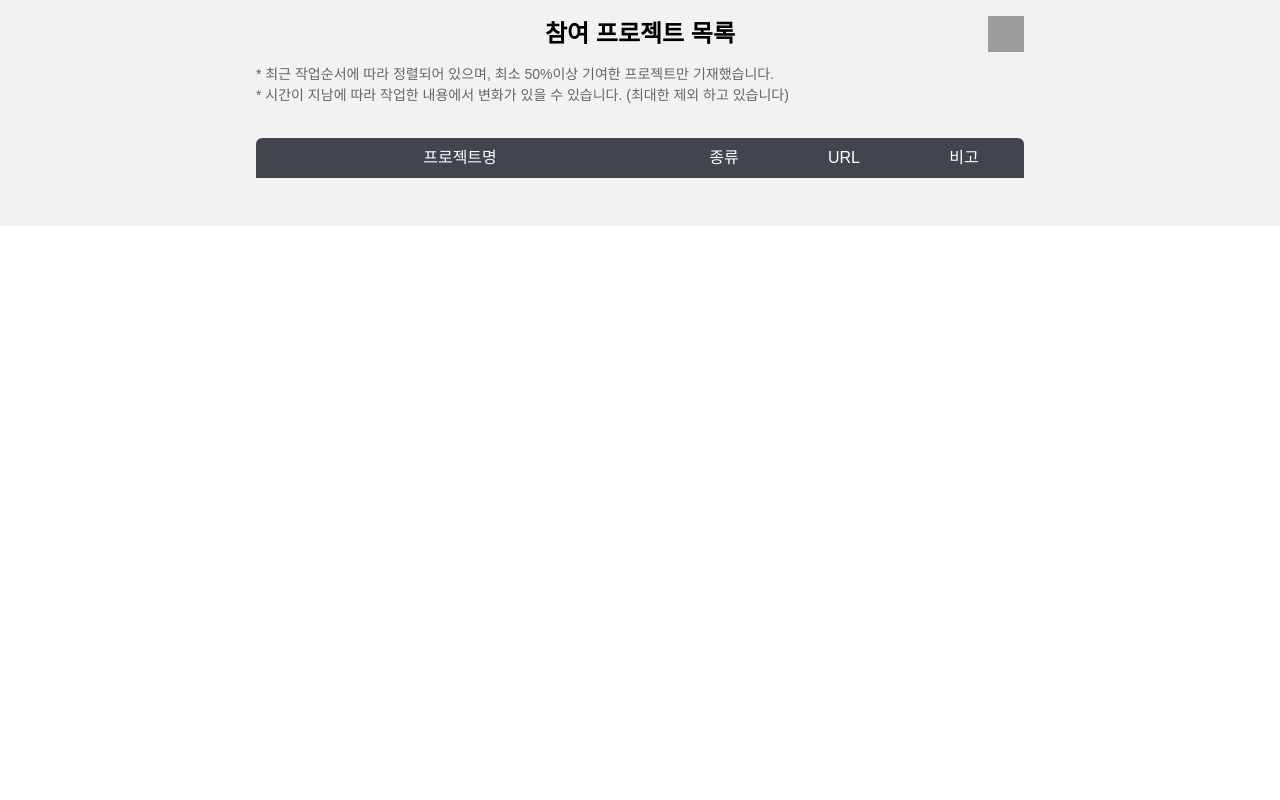
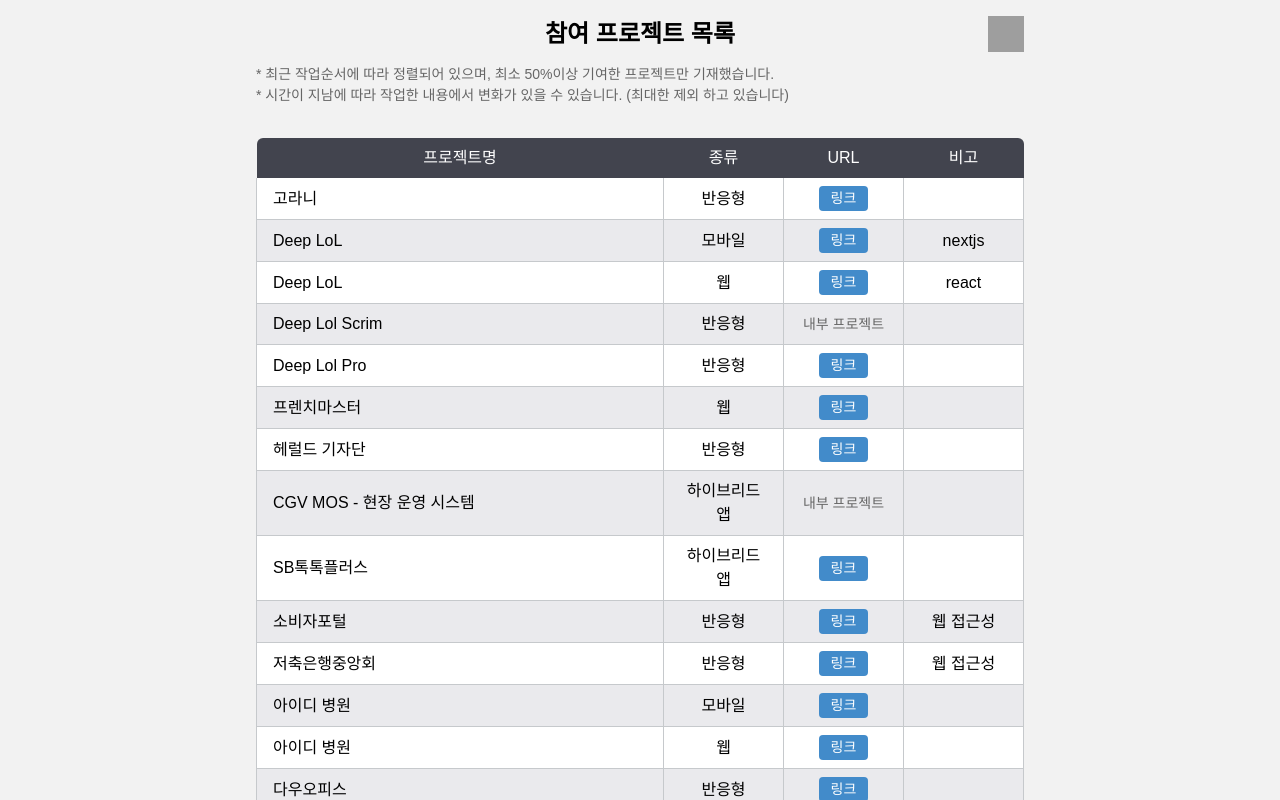
Before and after one commit to gusto-dev/portfolio, a Next.js app: page / in a window 1280 px wide. Shown: the top 800 px of the page. Built offline with nearby package versions, Linux system fonts and the light colour scheme; grey boxes are pictures that could not be loaded; a web font is replaced by a local one.

Commit message:
test: build2

```diff
--- a/src/pages/index.tsx
+++ b/src/pages/index.tsx
@@ -10,7 +10,9 @@
   url: string;
   note?: string;
 }
-export default function Home() {
+export default function Home({ data }: any) {
+  const newData = data.reverse();
+
   return (
     <>
       <Head>
@@ -54,7 +56,7 @@
               </tr>
             </thead>
             <tbody>
-              {/* {newData.map((item: IProps) => (
+              {newData.map((item: IProps) => (
                 <tr key={item.id}>
                   <td>{item.name}</td>
                   <td>{item.description}</td>
@@ -69,7 +71,7 @@
                   </td>
                   <td>{item.note}</td>
                 </tr>
-              ))} */}
+              ))}
             </tbody>
           </table>
         </div>
@@ -78,13 +80,13 @@
   );
 }
 
-// export async function getStaticProps() {
-//   const res = await axios.get(`${process.env.NEXT_PUBLIC_API_URL}/portfolio`);
-//   const data = res.data;
+export async function getStaticProps() {
+  const res = await axios.get(`${process.env.NEXT_PUBLIC_API_URL}/portfolio`);
+  const data = res.data;
 
-//   return {
-//     props: {
-//       data,
-//     },
-//   };
-// }
+  return {
+    props: {
+      data,
+    },
+  };
+}
```
Also changed, not shown: 1 other file (tests, documents, lock files or other folders).
